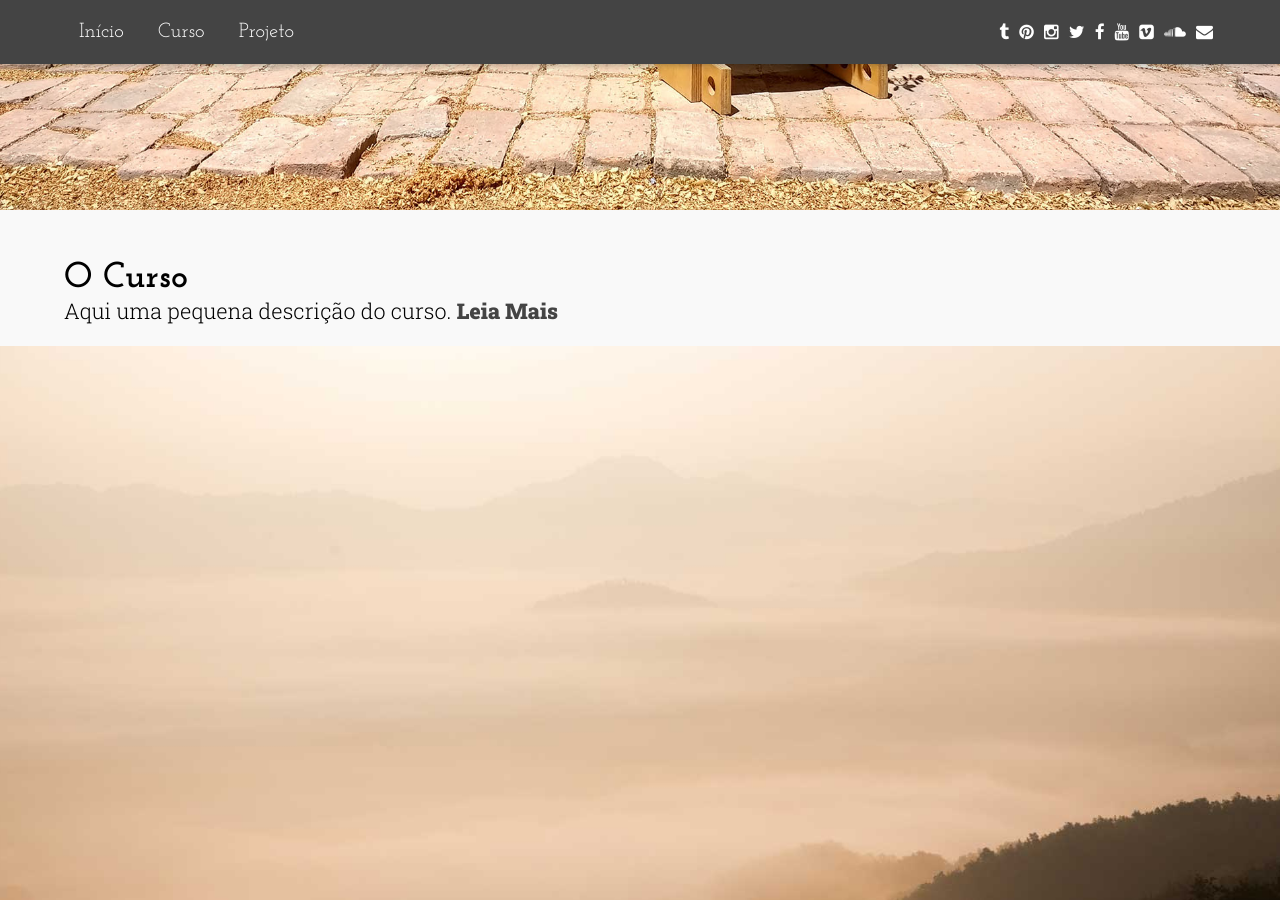
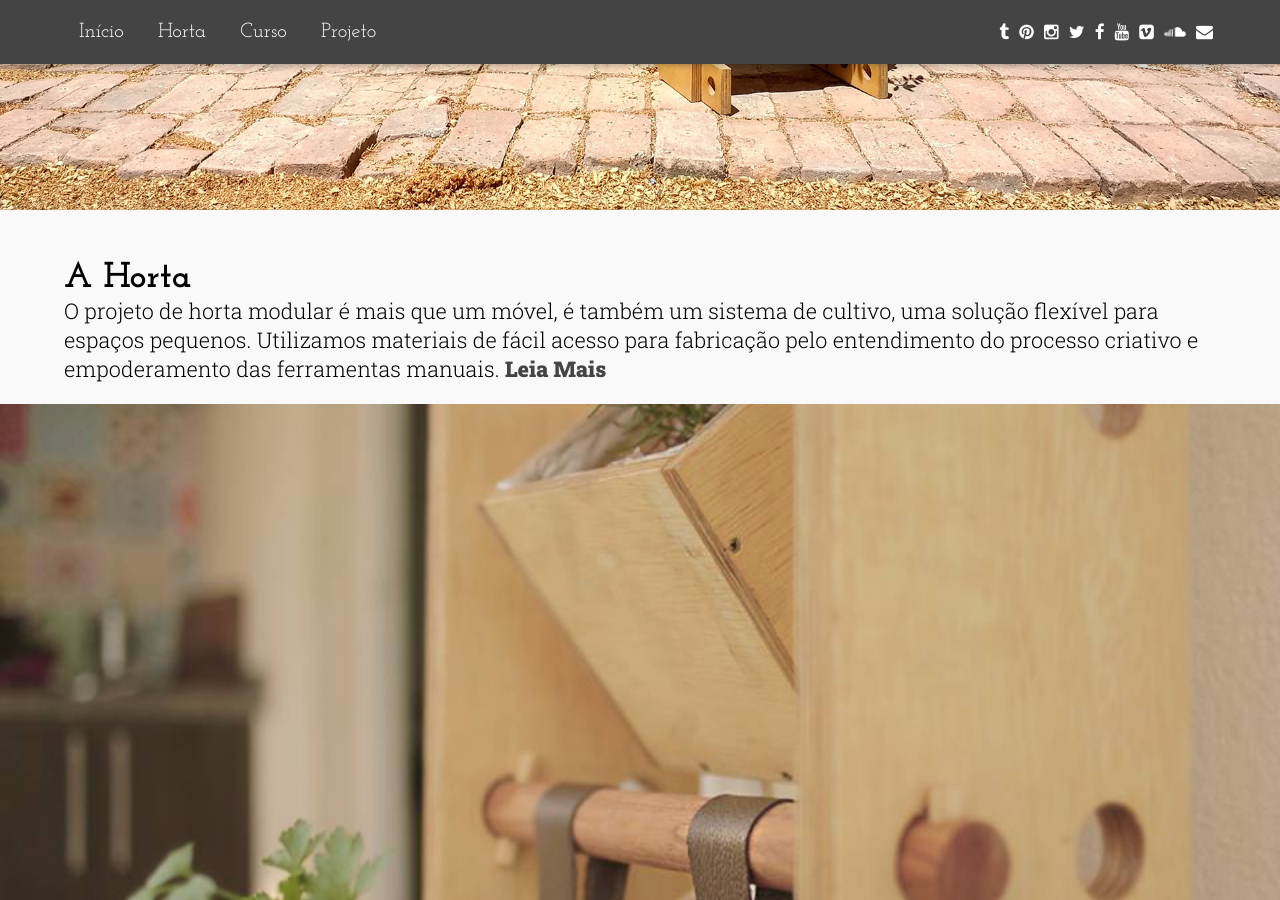
Before and after one commit to fernandatosta-www/hortamodular.com, a Jekyll site: the page built from index.html, in a window 1280 px wide and 900 px high, scrolled down 581 px. Built offline with Jekyll 4.4.1, drawn with Linux system fonts in a browser that asks for light colours; the list of posts is cut into pages by our own code.

Commit message:
Update z00-horta.md

```diff
--- a/_pages/z00-horta.md
+++ b/_pages/z00-horta.md
@@ -3,8 +3,6 @@
 permalink: /horta/
 cover-image: horta-horta.jpg
 home-title: A Horta
-home-description: >
-O projeto de horta modular é mais que um móvel, é também um sistema de cultivo, uma solução flexível para espaços pequenos. Utilizando materiais de fácil acesso para fabricação por meio do entendimento do processo criativo e empoderamento das ferramentas manuais.
-
+home-description: "O projeto de horta modular é mais que um móvel, é também um sistema de cultivo, uma solução flexível para espaços pequenos. Utilizamos materiais de fácil acesso para fabricação pelo entendimento do processo criativo e empoderamento das ferramentas manuais."
 ---
 Já já algo aqui.
```
